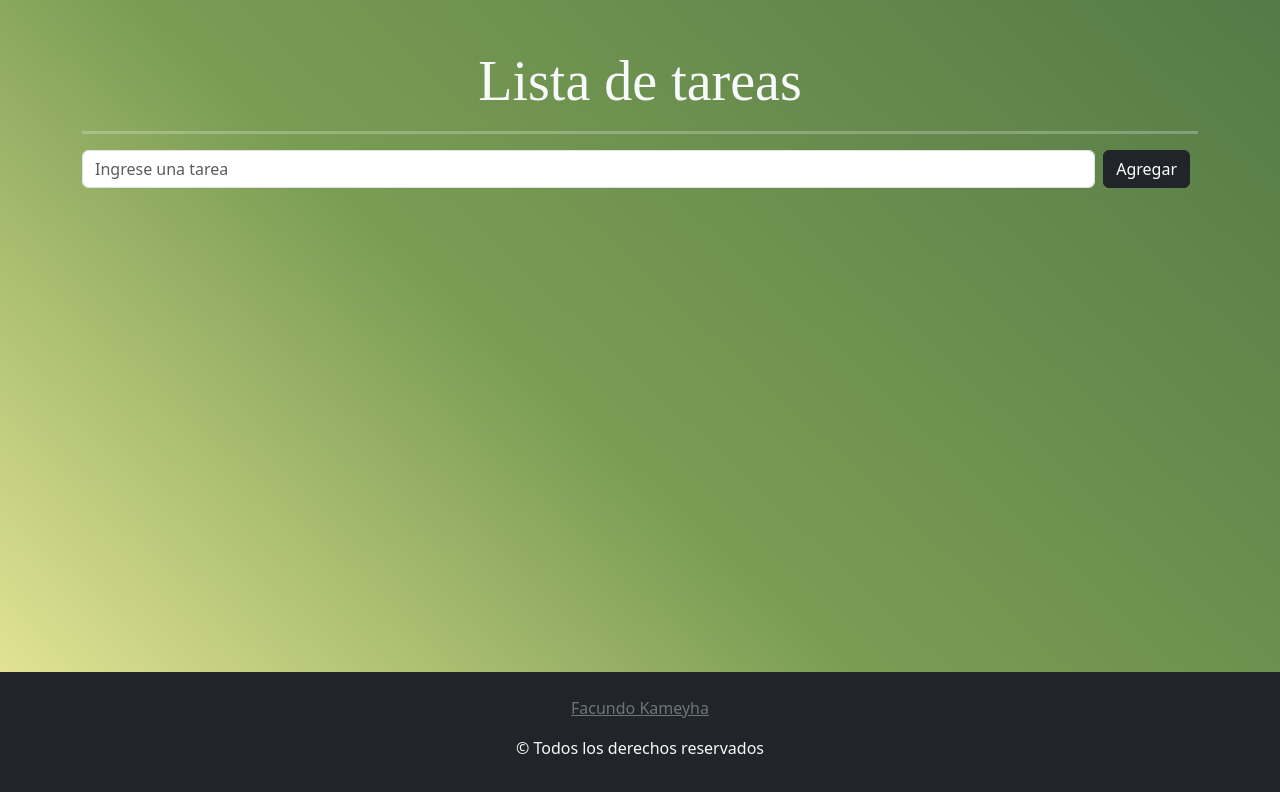
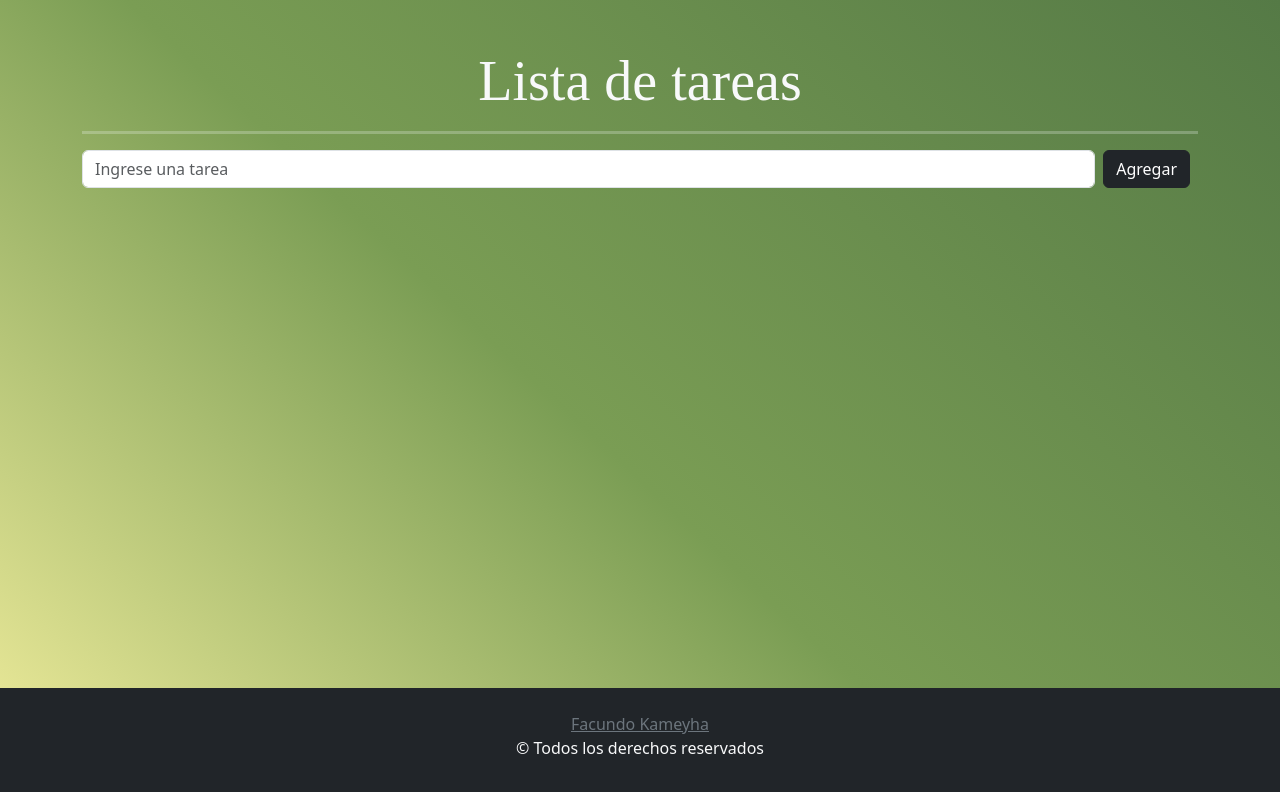
Before and after one commit to KameyhaFacundo/01, a React (Vite) app: page / in a window 1280 px wide. Shown: the top 792 px of the page. Built offline with nearby package versions, Linux system fonts and the light colour scheme.

Commit message:
Agrego estilos

```diff
--- a/src/App.jsx
+++ b/src/App.jsx
@@ -12,11 +12,9 @@ function App() {
         <FormularioTarea></FormularioTarea>
       </Container>
       <footer className="text-center bg-dark text-light py-4">
-        <p>
-          <a href="https://github.com/KameyhaFacundo" class="text-secondary">
-            Facundo Kameyha
-          </a>
-        </p>
+        <a href="https://github.com/KameyhaFacundo" className="text-secondary">
+          Facundo Kameyha
+        </a>
 
         <p>&copy; Todos los derechos reservados</p>
       </footer>
--- a/src/components/FormularioTarea.jsx
+++ b/src/components/FormularioTarea.jsx
@@ -29,7 +29,7 @@ const FormularioTarea = () => {
             placeholder="Ingrese una tarea"
             onChange={(e) => setTarea(e.target.value)}
           ></Form.Control>
-          <Button variant="dark" className="mx-2" type="submit">
+          <Button variant="dark mx-2" type="submit">
             Agregar
           </Button>
         </Form.Group>
```
